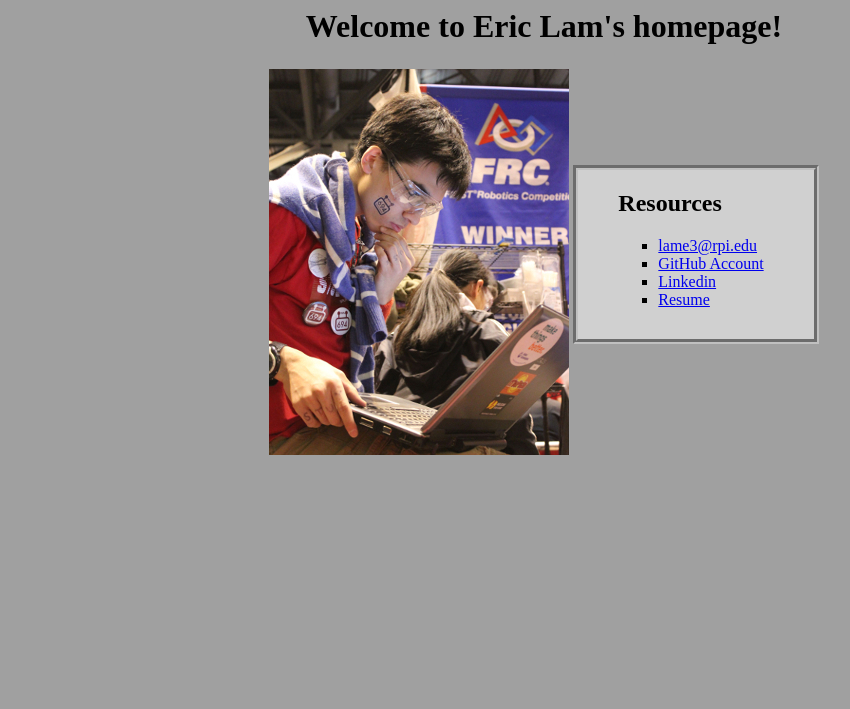
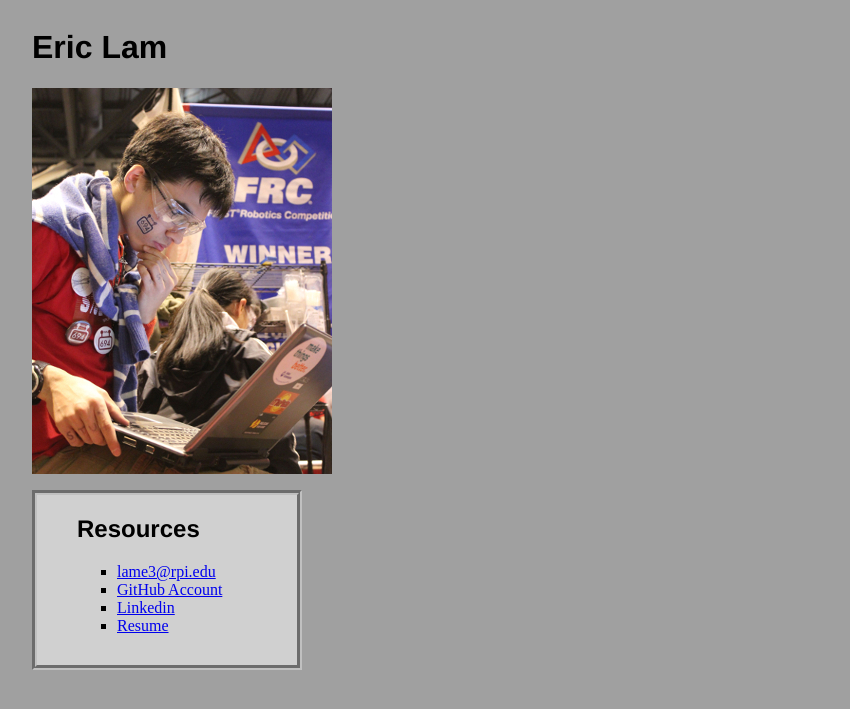
Before and after one commit to ericblam/ericblam.github.io, a PHP site: page / in a window 1280 px wide. Shown: the top 709 px of the page, without its empty margins (96-946 px from the left). Run offline with PHP 8.4, Linux system fonts and the light colour scheme.

Commit message:
Update index

```diff
--- a/index.html
+++ b/index.html
@@ -4,14 +4,10 @@
     <link rel="stylesheet" type="text/css" href="style.css">
   </head>
   <body>
-    <center>
-      <h1>Welcome to Eric Lam's homepage!</h1>
-      <table>
-	<tr>
-	  <td>
+    <div class="wrapper">
+      <header>
+	<h1>Eric Lam</h1>
 	<img src="ericlam.jpg">
-	  </td>
-	  <td>
 	<ul class="info">
 	  <li>
 	    <h2>Resources</h2>
@@ -23,9 +19,7 @@
 	    </ul>
 	  </li>
 	</ul>
-	  </td>
-	</tr>
-      </table>
-    </center>
+      </header>
+    </div>
   </body>
 </html>
--- a/style.css
+++ b/style.css
@@ -2,7 +2,11 @@ body {
     background-color:#A0A0A0;
     font-family:"Times New Roman";
     font-size:"12pt";
+}
 
+.wrapper {
+    width:1024px;
+    margin:0 auto;
 }
 
 a:hover {
@@ -11,6 +15,20 @@ a:hover {
 
 a:visited {
     color:#04F;
+}
+
+h1 {
+    font-family:"Helvetica";
+}
+
+h2 {
+    font-family:"Helvetica";
+}
+
+header {
+    width: 270px;
+    float: left;
+    position: fixed;
 }
 
 ul {
```
Lines whose indentation alone changed are shown as unchanged.
